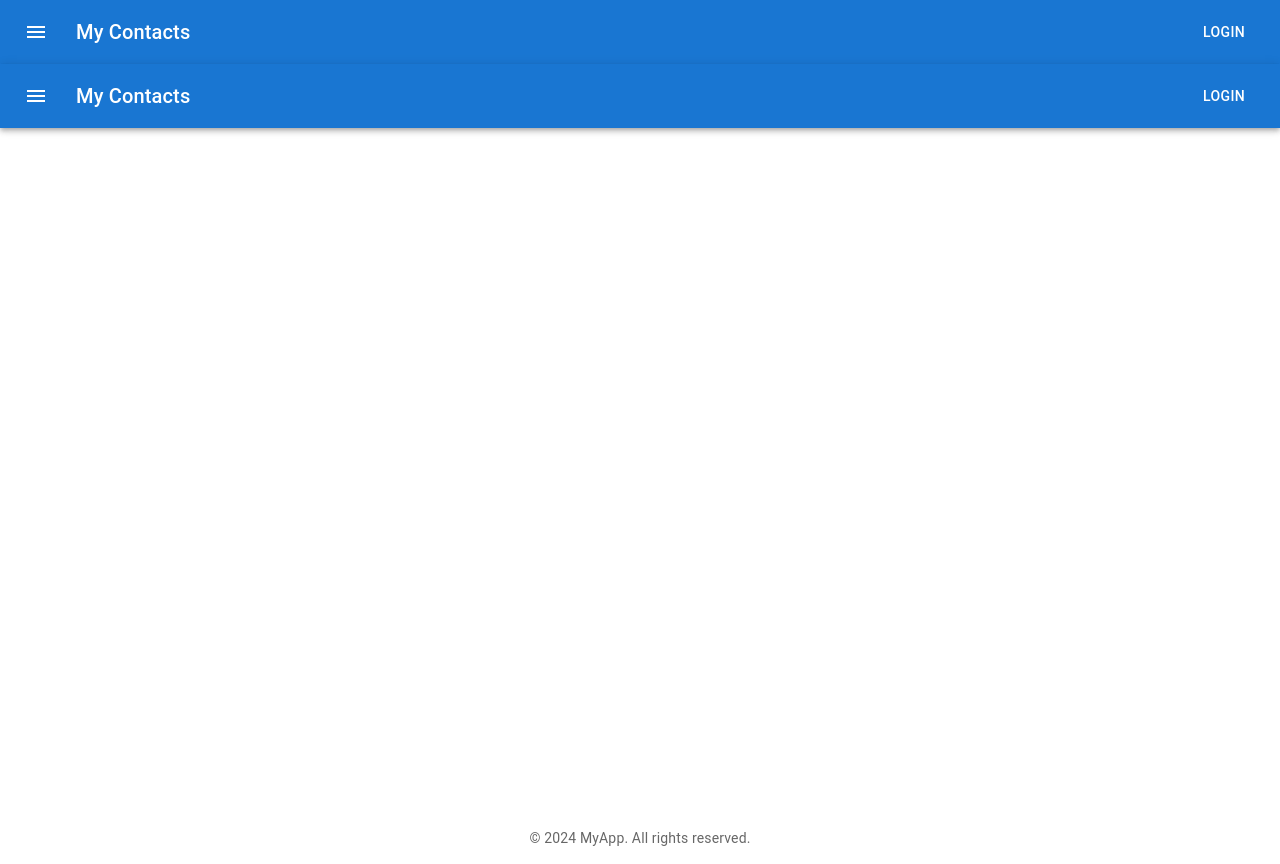
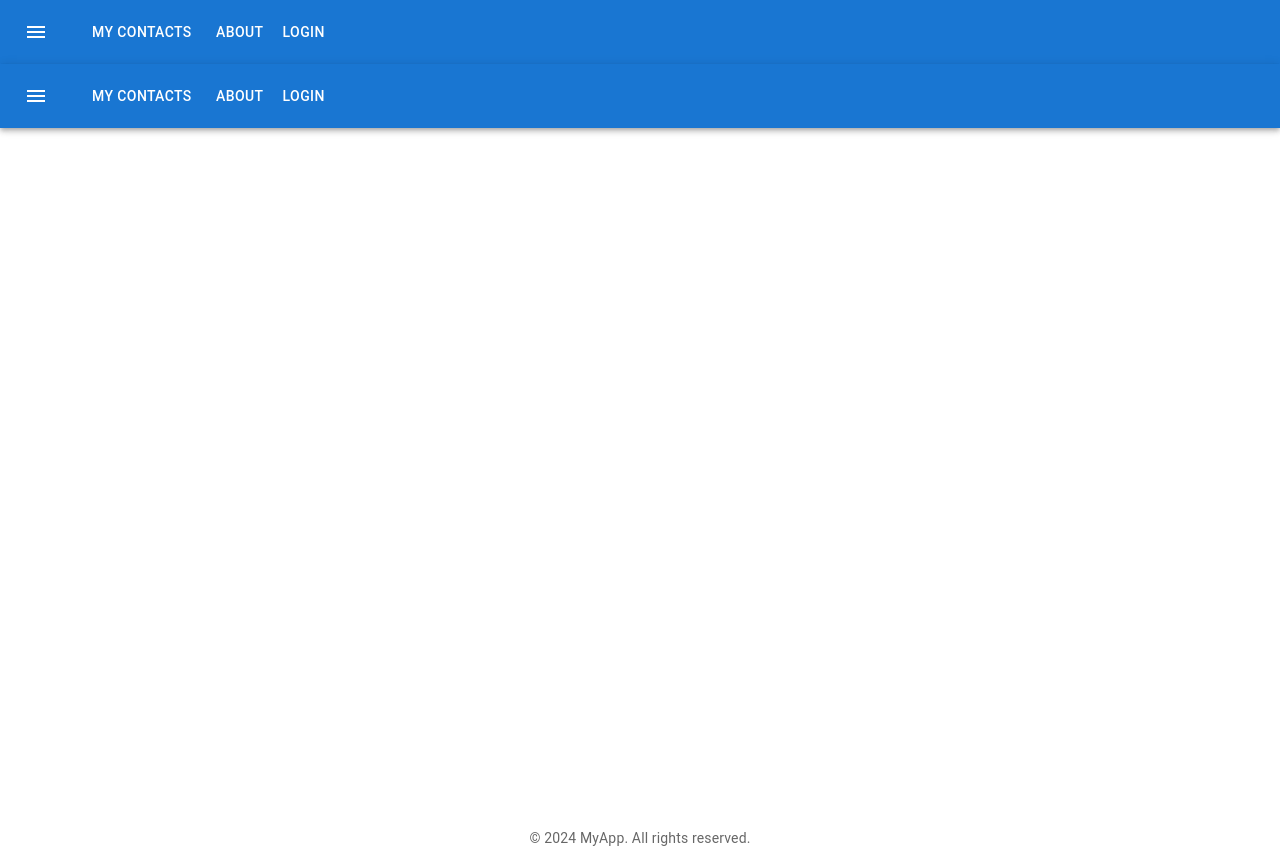
Before and after one commit to naveed60/Node-js-CRUD-Api-Backend, a React (Create React App) app in the folder frontend/: page / in a window 1280 px wide. Built offline with nearby package versions, Linux system fonts and the light colour scheme; no server answers.

Commit message:
add my contacts button at appbar

```diff
--- a/frontend/src/components/pages/AppBar.js
+++ b/frontend/src/components/pages/AppBar.js
@@ -23,6 +23,18 @@ export default function ButtonAppBar() {
     }
   };
 
+  const handleAboutNavigation = () => {
+    navigate('/about'); // Navigate to the About page
+  };
+
+  const handleMyContactsNavigation = () => {
+    if (user) {
+      navigate('/contacts'); // Navigate to the Contacts page if the user is logged in
+    } else {
+      alert('Please log in to view your contact list.'); // Show an alert if the user is not logged in
+    }
+  };
+
   return (
     <Box sx={{ flexGrow: 1 }}>
       <AppBar position="static">
@@ -36,11 +48,14 @@ export default function ButtonAppBar() {
           >
             <MenuIcon />
           </IconButton>
-          <Typography variant="h6" component="div" sx={{ flexGrow: 1 }}>
+          <Button color="inherit" onClick={handleMyContactsNavigation} variant="h6" component="div">
             My Contacts
-          </Typography>
+          </Button>
+          <Button color="inherit" onClick={handleAboutNavigation}>
+            About
+          </Button>
           <Button color="inherit" onClick={handleAuthAction}>
-            {user ? 'Logout' : 'Login'} {/* Show "Login" or "Logout" based on the user's state */}
+            {user ? 'Logout' : 'Login'}
           </Button>
         </Toolbar>
       </AppBar>
```
